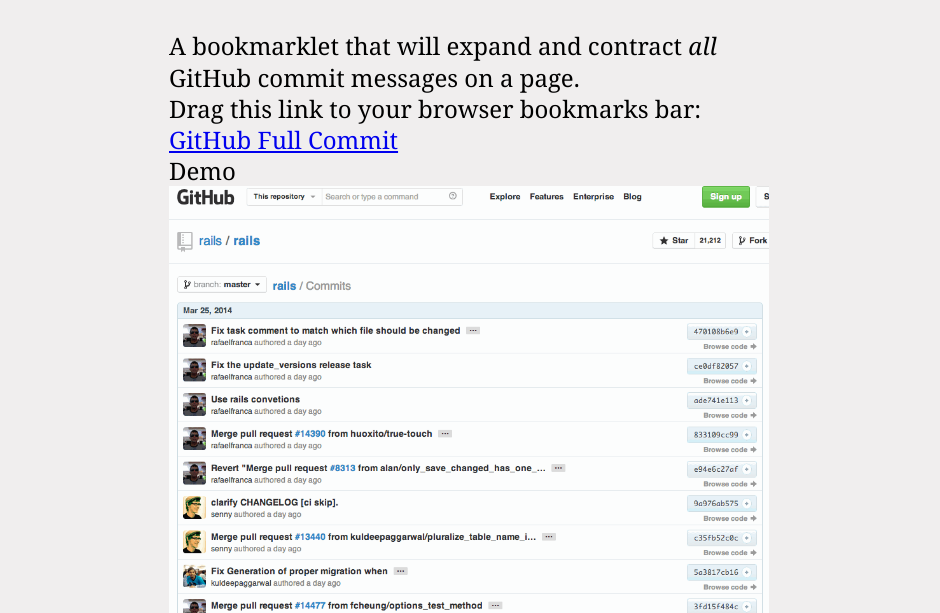
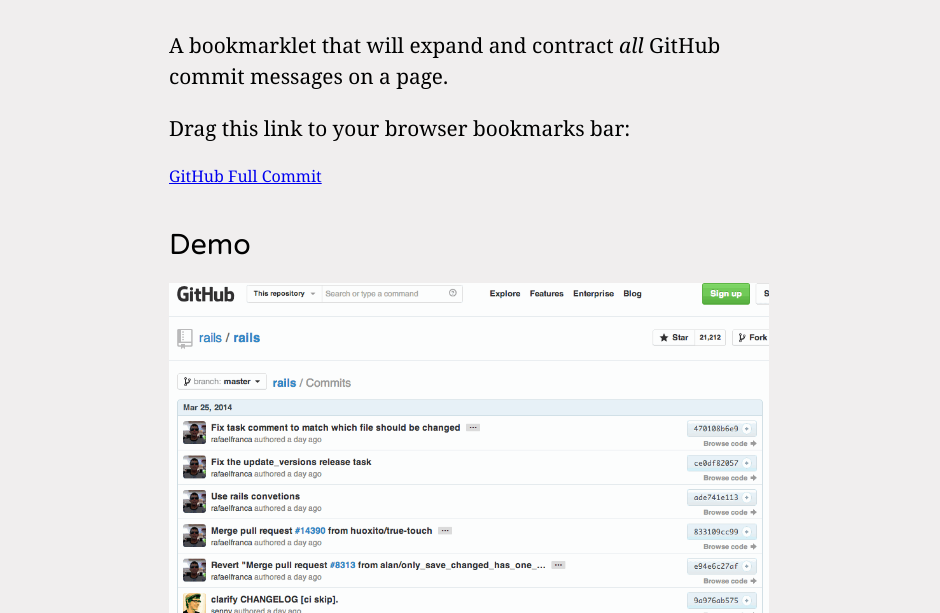
Before and after one commit to teddywing/GitHub-Show-Full-Commit-Message-Bookmarklet, a plain HTML site: page index.html in a window 1280 px wide. Shown: the part 187-800 px from the top of the page, without its empty margins (171-1111 px from the left). Drawn offline with Linux system fonts and the light colour scheme.

Commit message:
Adjust text styles

```diff
--- a/index.html
+++ b/index.html
@@ -44,15 +44,17 @@
 		}
 
 
+		body { margin: 30px 0; background-color: #f0eeee; font: 16px 'Noto Serif'; }
+
+		h2 { margin: 1.5em 0 0.2em; font: 1.8em 'Varela Round'; }
+		p { margin: 1em 0; font-size: 1.3em; line-height: 1.5; }
+
 		i { font-style: italic; }
 
-		body { margin: 30px 0; background-color: #f0eeee; font: 16px 'Noto Serif'; }
 
 		.wrapper { width: 600px; margin: 0 auto; }
 
 		header { width: 940px; margin: 0 auto 0.5em; font: 4.5em/1.05 'Varela Round'; text-align: center; }
-
-		div[role="main"] { font-size: 1.5em; }
 
 		.demo img { width: 100%; }
 	</style>
```
